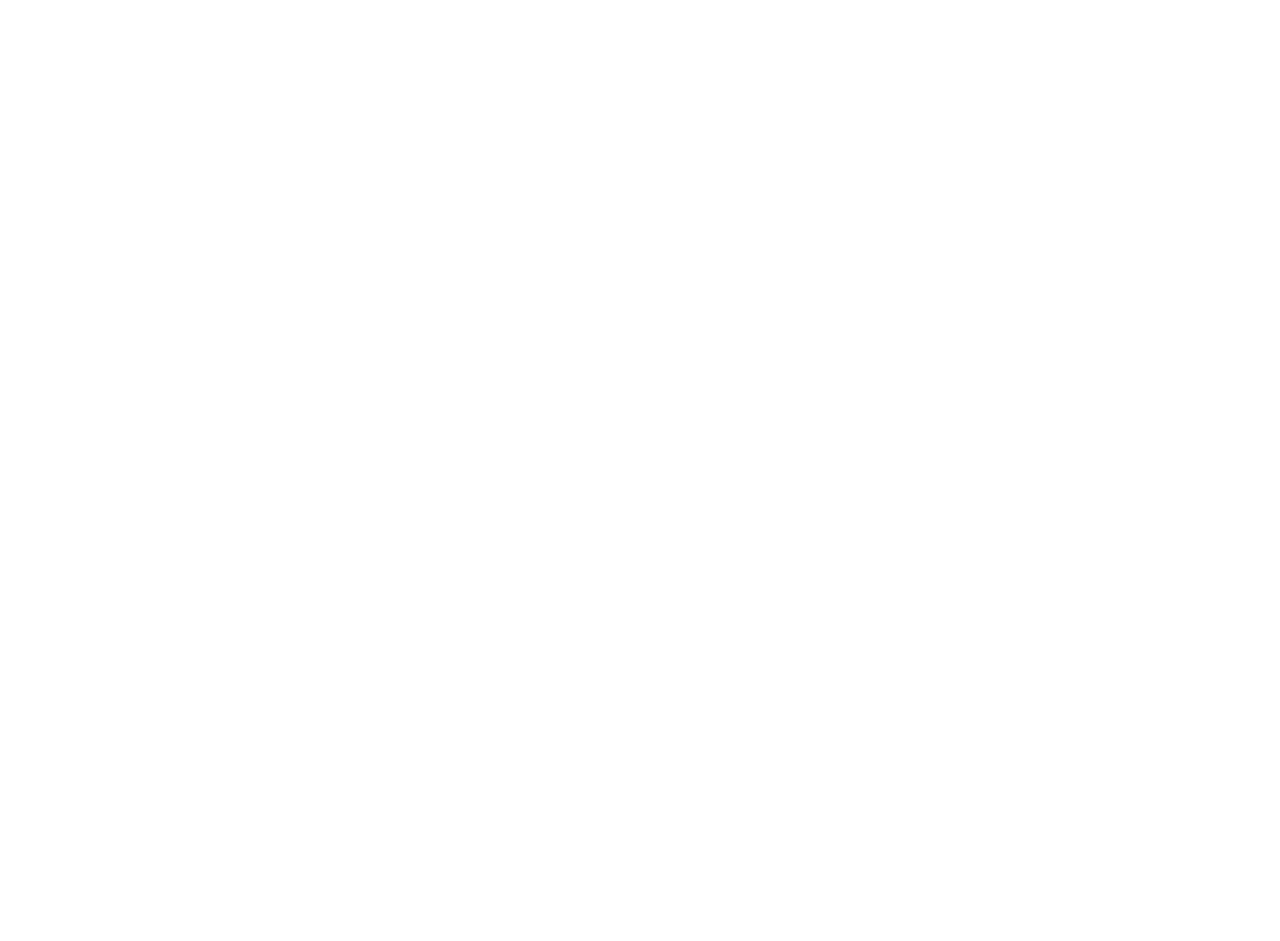
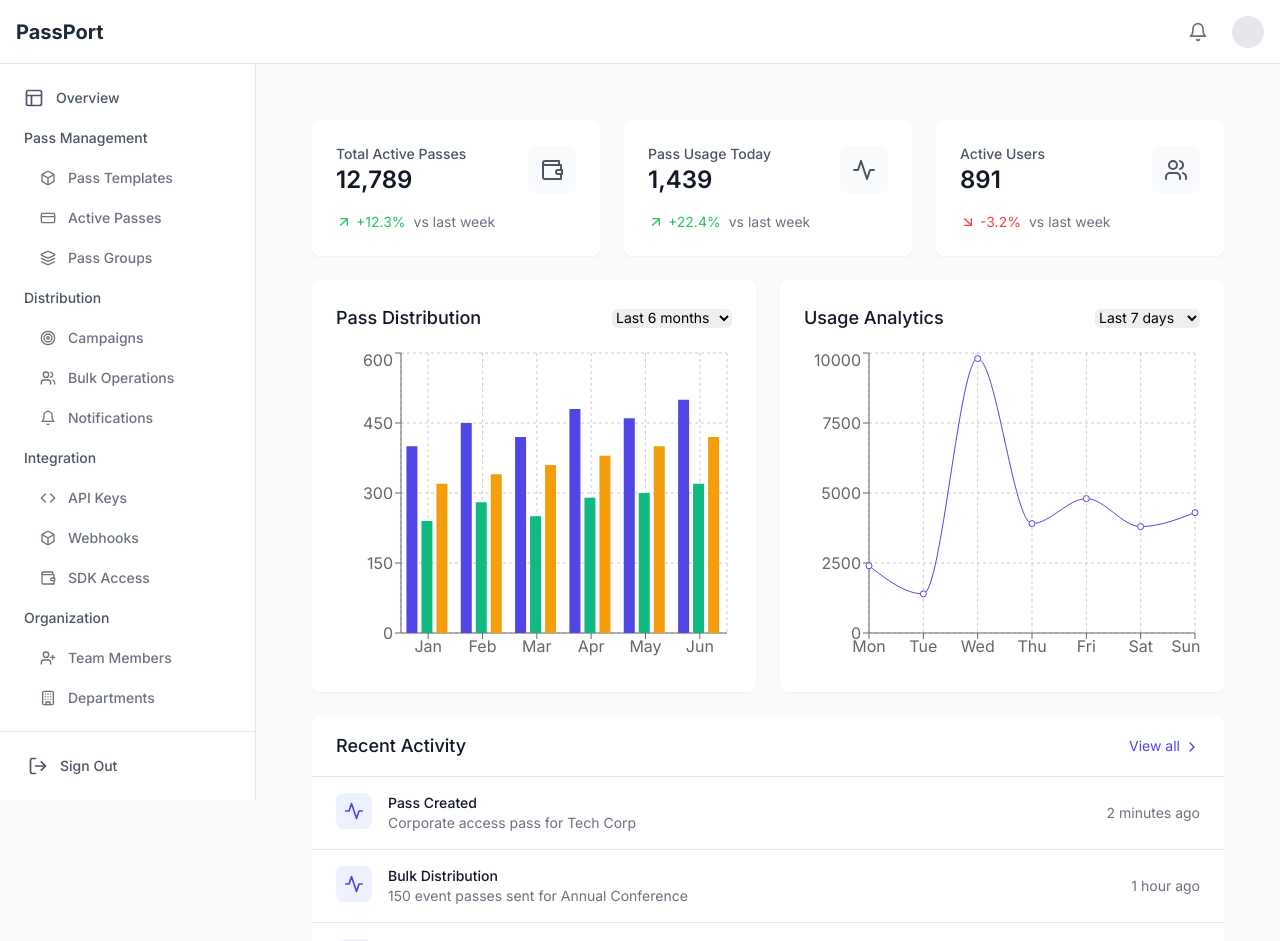
Before and after one commit to jonoairey/wallet-pass-saas, a Next.js app: page /dashboard in a window 1280 px wide. Before the commit this address had no page. Shown: the top 941 px of the page. Before the commit the page ends 800 px from the top, so only its background shows below. Built offline with nearby package versions, Linux system fonts and the light colour scheme; no server answers; sample sign-in values are in the browser's storage.

Commit message:
trying to get dashboard to work

```diff
--- a/app/api/auth/[...nextauth]/route.ts
+++ b/app/api/auth/[...nextauth]/route.ts
@@ -1,8 +1,7 @@
 import NextAuth from "next-auth"
 import CredentialsProvider from "next-auth/providers/credentials"
-import { prisma } from "@/lib/prisma"
+import prisma from "@/lib/prisma"
 import { compare } from "bcrypt"
-import { Role } from "@prisma/client"
 
 const handler = NextAuth({
   providers: [
--- a/app/dashboard/page.tsx
+++ b/app/dashboard/page.tsx
@@ -1,9 +1,17 @@
+import { getServerSession } from "next-auth/next"
 import { redirect } from 'next/navigation'
+import DashboardOverview from "@/components/dashboard/DashboardOverview"
 
-export default function Home() {
-  // Redirect to dashboard for now
-  redirect('/dashboard')
+export default async function DashboardPage() {
+  const session = await getServerSession()
 
-  // Later we can build a landing page here instead of redirecting
-  return null
+  if (!session?.user) {
+    redirect('/login')
+  }
+
+  return (
+    <div className="p-6">
+      <DashboardOverview />
+    </div>
+  )
 }
--- /dev/null
+++ b/app/login/page.tsx
@@ -0,0 +1,89 @@
+'use client'
+
+import { signIn } from 'next-auth/react'
+import { useState } from 'react'
+import { useRouter } from 'next/navigation'
+
+export default function LoginPage() {
+  const router = useRouter()
+  const [error, setError] = useState<string | null>(null)
+
+  const handleSubmit = async (e: React.FormEvent<HTMLFormElement>) => {
+    e.preventDefault()
+    const formData = new FormData(e.currentTarget)
+
+    try {
+      const response = await signIn('credentials', {
+        email: formData.get('email'),
+        password: formData.get('password'),
+        redirect: false,
+      })
+
+      if (response?.error) {
+        setError('Invalid credentials')
+      } else {
+        router.push('/dashboard')
+        router.refresh()
+      }
+    } catch (error) {
+      setError('An error occurred')
+    }
+  }
+
+  return (
+    <div className="min-h-screen flex items-center justify-center bg-gray-50 py-12 px-4 sm:px-6 lg:px-8">
+      <div className="max-w-md w-full space-y-8">
+        <div>
+          <h2 className="mt-6 text-center text-3xl font-extrabold text-gray-900">
+            Sign in to your account
+          </h2>
+        </div>
+        <form className="mt-8 space-y-6" onSubmit={handleSubmit}>
+          <div className="rounded-md shadow-sm -space-y-px">
+            <div>
+              <label htmlFor="email" className="sr-only">
+                Email address
+              </label>
+              <input
+                id="email"
+                name="email"
+                type="email"
+                required
+                className="appearance-none rounded-none relative block w-full px-3 py-2 border border-gray-300 placeholder-gray-500 text-gray-900 rounded-t-md focus:outline-none focus:ring-indigo-500 focus:border-indigo-500 focus:z-10 sm:text-sm"
+                placeholder="Email address"
+              />
+            </div>
+            <div>
+              <label htmlFor="password" className="sr-only">
+                Password
+              </label>
+              <input
+                id="password"
+                name="password"
+                type="password"
+                required
+                className="appearance-none rounded-none relative block w-full px-3 py-2 border border-gray-300 placeholder-gray-500 text-gray-900 rounded-b-md focus:outline-none focus:ring-indigo-500 focus:border-indigo-500 focus:z-10 sm:text-sm"
+                placeholder="Password"
+              />
+            </div>
+          </div>
+
+          {error && (
+            <div className="text-red-500 text-sm text-center">
+              {error}
+            </div>
+          )}
+
+          <div>
+            <button
+              type="submit"
+              className="group relative w-full flex justify-center py-2 px-4 border border-transparent text-sm font-medium rounded-md text-white bg-indigo-600 hover:bg-indigo-700 focus:outline-none focus:ring-2 focus:ring-offset-2 focus:ring-indigo-500"
+            >
+              Sign in
+            </button>
+          </div>
+        </form>
+      </div>
+    </div>
+  )
+}
--- a/components/dashboard/DashboardOverview.tsx
+++ b/components/dashboard/DashboardOverview.tsx
@@ -1,34 +1,45 @@
+'use client'
+
 import React from 'react';
-import { BarChart, LineChart, Area, XAxis, YAxis, CartesianGrid, Tooltip, ResponsiveContainer } from 'recharts';
 import {
   CreditCard,
   Users,
   ArrowUpRight,
   ArrowDownRight,
-  Activity
+  Activity,
+  Wallet,
+  ChevronRight
 } from 'lucide-react';
+import { BarChart, Bar, XAxis, YAxis, CartesianGrid, Tooltip, ResponsiveContainer, LineChart, Line } from 'recharts';
 
-const DashboardOverview = () => {
-  // Sample data - would be fetched from API in production
+// Sample data - replace with real data later
 const passDistributionData = [
-    { name: 'Corporate Access', value: 4000 },
-    { name: 'Event Passes', value: 3000 },
-    { name: 'Loyalty Cards', value: 2000 },
+  { name: 'Jan', corporate: 400, event: 240, loyalty: 320 },
+  { name: 'Feb', corporate: 450, event: 280, loyalty: 340 },
+  { name: 'Mar', corporate: 420, event: 250, loyalty: 360 },
+  { name: 'Apr', corporate: 480, event: 290, loyalty: 380 },
+  { name: 'May', corporate: 460, event: 300, loyalty: 400 },
+  { name: 'Jun', corporate: 500, event: 320, loyalty: 420 },
 ];
 
-  const recentActivity = [
-    { id: 1, type: 'Pass Created', details: 'Corporate access pass for Tech Corp', time: '2 minutes ago' },
-    { id: 2, type: 'Bulk Distribution', details: '150 event passes sent for Annual Conference', time: '1 hour ago' },
-    { id: 3, type: 'Template Updated', details: 'Loyalty program template modified', time: '3 hours ago' },
+const usageData = [
+  { name: 'Mon', usage: 2400 },
+  { name: 'Tue', usage: 1398 },
+  { name: 'Wed', usage: 9800 },
+  { name: 'Thu', usage: 3908 },
+  { name: 'Fri', usage: 4800 },
+  { name: 'Sat', usage: 3800 },
+  { name: 'Sun', usage: 4300 },
 ];
 
+export default function DashboardOverview() {
   const stats = [
     {
       name: 'Total Active Passes',
       value: '12,789',
       change: '+12.3%',
       trend: 'up',
-      icon: CreditCard,
+      icon: Wallet,
     },
     {
       name: 'Pass Usage Today',
@@ -46,6 +57,14 @@
     }
   ];
 
+  const recentActivity = [
+    { id: 1, type: 'Pass Created', details: 'Corporate access pass for Tech Corp', time: '2 minutes ago' },
+    { id: 2, type: 'Bulk Distribution', details: '150 event passes sent for Annual Conference', time: '1 hour ago' },
+    { id: 3, type: 'Template Updated', details: 'Loyalty program template modified', time: '3 hours ago' },
+    { id: 4, type: 'Pass Expired', details: 'Event pass for Summer Festival', time: '4 hours ago' },
+    { id: 5, type: 'New Integration', details: 'API key generated for Mobile App', time: '5 hours ago' },
+  ];
+
   return (
     <div className="space-y-6">
       {/* Stats Overview */}
@@ -53,7 +72,7 @@
         {stats.map((stat) => {
           const Icon = stat.icon;
           return (
-            <div key={stat.name} className="p-6 bg-white rounded-lg shadow">
+            <div key={stat.name} className="p-6 bg-white rounded-lg shadow-sm">
               <div className="flex items-center justify-between">
                 <div>
                   <p className="text-sm font-medium text-gray-600">{stat.name}</p>
@@ -81,8 +100,15 @@
 
       {/* Charts */}
       <div className="grid grid-cols-1 gap-6 lg:grid-cols-2">
-        <div className="p-6 bg-white rounded-lg shadow">
+        <div className="bg-white p-6 rounded-lg shadow-sm">
+          <div className="flex items-center justify-between mb-4">
             <h3 className="text-lg font-medium text-gray-900">Pass Distribution</h3>
+            <select className="text-sm border-gray-300 rounded-md">
+              <option>Last 6 months</option>
+              <option>Last 12 months</option>
+              <option>Last 30 days</option>
+            </select>
+          </div>
           <div className="h-80">
             <ResponsiveContainer width="100%" height="100%">
               <BarChart data={passDistributionData}>
@@ -90,22 +116,31 @@
                 <XAxis dataKey="name" />
                 <YAxis />
                 <Tooltip />
-                <Area dataKey="value" fill="#3B82F6" />
+                <Bar dataKey="corporate" fill="#4F46E5" name="Corporate" />
+                <Bar dataKey="event" fill="#10B981" name="Event" />
+                <Bar dataKey="loyalty" fill="#F59E0B" name="Loyalty" />
               </BarChart>
             </ResponsiveContainer>
           </div>
         </div>
 
-        <div className="p-6 bg-white rounded-lg shadow">
+        <div className="bg-white p-6 rounded-lg shadow-sm">
+          <div className="flex items-center justify-between mb-4">
             <h3 className="text-lg font-medium text-gray-900">Usage Analytics</h3>
+            <select className="text-sm border-gray-300 rounded-md">
+              <option>Last 7 days</option>
+              <option>Last 30 days</option>
+              <option>Last 90 days</option>
+            </select>
+          </div>
           <div className="h-80">
             <ResponsiveContainer width="100%" height="100%">
-              <LineChart data={passDistributionData}>
+              <LineChart data={usageData}>
                 <CartesianGrid strokeDasharray="3 3" />
                 <XAxis dataKey="name" />
                 <YAxis />
                 <Tooltip />
-                <Area dataKey="value" fill="#10B981" />
+                <Line type="monotone" dataKey="usage" stroke="#4F46E5" />
               </LineChart>
             </ResponsiveContainer>
           </div>
@@ -113,27 +148,35 @@
       </div>
 
       {/* Recent Activity */}
-      <div className="bg-white rounded-lg shadow">
-        <div className="p-6">
+      <div className="bg-white rounded-lg shadow-sm">
+        <div className="px-6 py-4 border-b border-gray-200">
+          <div className="flex items-center justify-between">
             <h3 className="text-lg font-medium text-gray-900">Recent Activity</h3>
-          <div className="mt-6 space-y-4">
+            <a href="#" className="text-sm text-indigo-600 hover:text-indigo-900">
+              View all
+              <ChevronRight className="inline-block w-4 h-4 ml-1" />
+            </a>
+          </div>
+        </div>
+        <div className="divide-y divide-gray-200">
           {recentActivity.map((activity) => (
-              <div key={activity.id} className="flex items-start space-x-4">
-                <div className="p-2 bg-blue-50 rounded-lg">
-                  <Activity className="w-5 h-5 text-blue-500" />
+            <div key={activity.id} className="px-6 py-4">
+              <div className="flex items-center justify-between">
+                <div className="flex items-start space-x-4">
+                  <div className="p-2 bg-indigo-50 rounded-lg">
+                    <Activity className="w-5 h-5 text-indigo-600" />
                   </div>
-                <div className="flex-1">
+                  <div>
                     <p className="text-sm font-medium text-gray-900">{activity.type}</p>
                     <p className="text-sm text-gray-500">{activity.details}</p>
                   </div>
-                <p className="text-sm text-gray-500">{activity.time}</p>
+                </div>
+                <span className="text-sm text-gray-500">{activity.time}</span>
+              </div>
             </div>
           ))}
         </div>
       </div>
     </div>
-    </div>
   );
-};
-
-export default DashboardOverview;
+}
```
Also changed, not shown: lib/prisma.ts (+8 -6 lines), package.json (+7 -2 lines), prisma/seed.ts (added, +33 -0 lines), 1 other file (tests, documents, lock files or other folders). Lines whose indentation alone changed are shown as unchanged.
